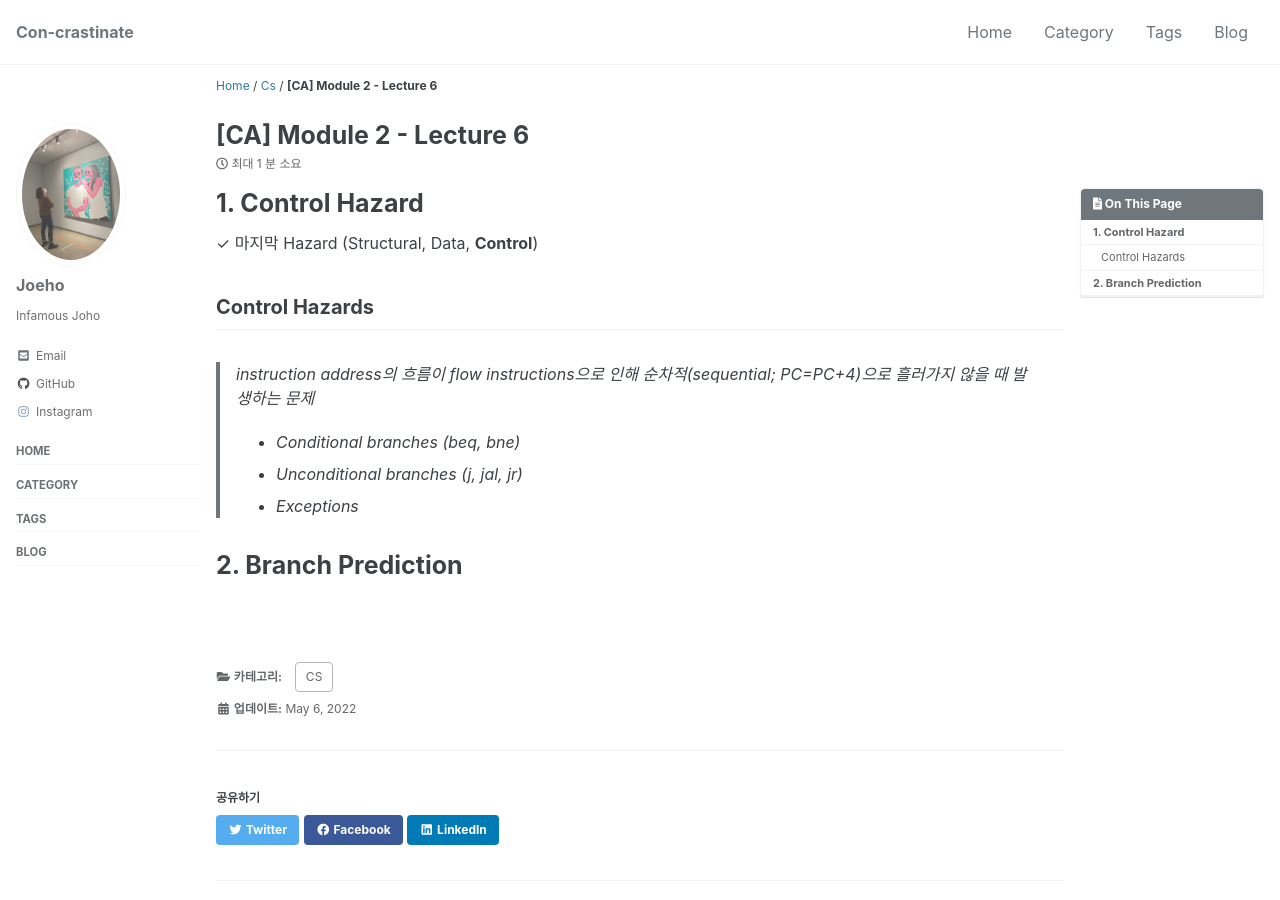
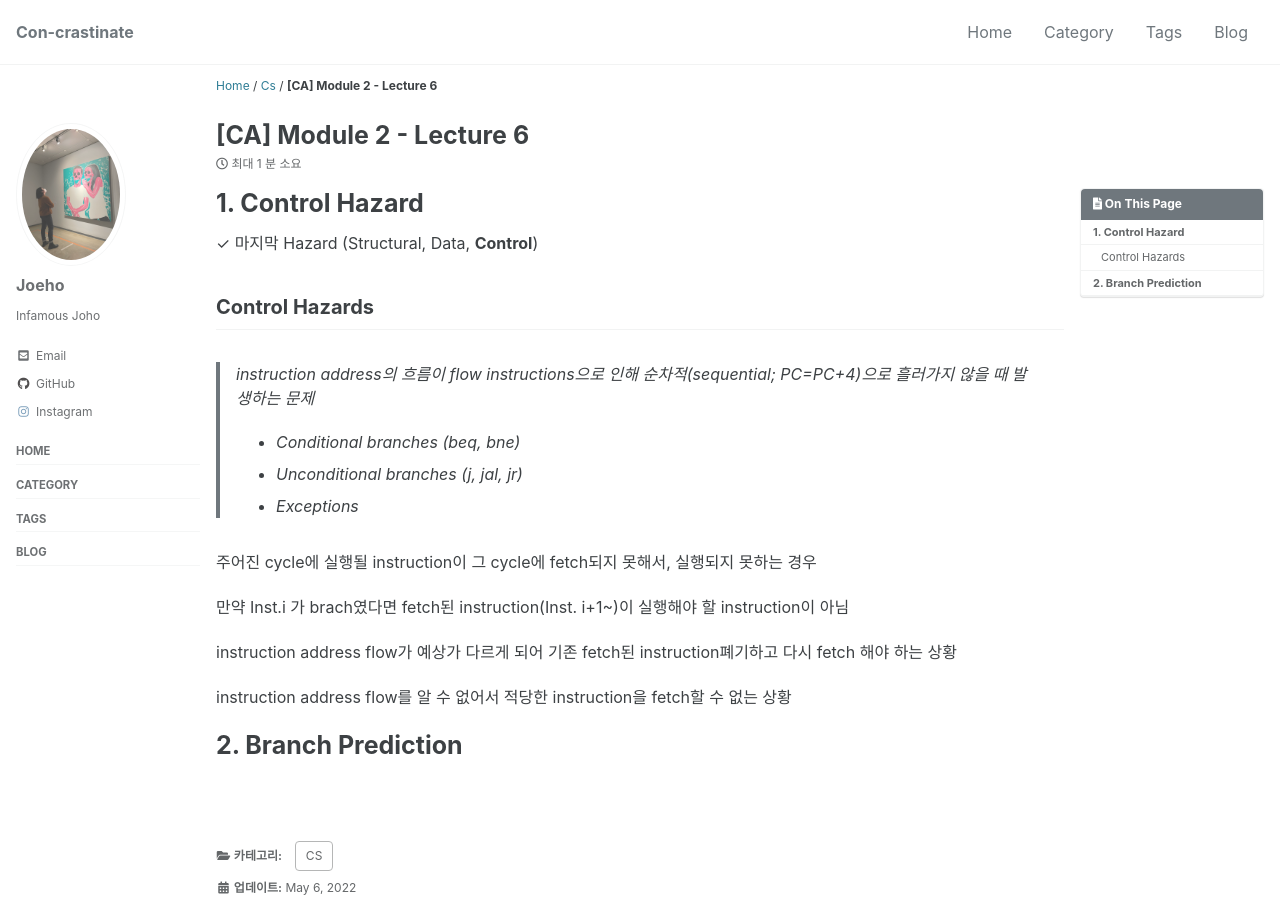
Before and after one commit to joeholee/joeholee.github.io, a Jekyll site: the page built from _posts/2022-05-06-ca-sixth.md, in a window 1280 px wide and 900 px high. Built offline with Jekyll 4.4.1, drawn with Linux system fonts in a browser that asks for light colours; cached includes are drawn as plain includes; some web fonts are replaced; comment, search, counter and statistics services are not loaded.

Commit message:
Update 2022-05-06-ca-sixth.md

```diff
--- a/_posts/2022-05-06-ca-sixth.md
+++ b/_posts/2022-05-06-ca-sixth.md
@@ -28,6 +28,14 @@ last_modified_at: 2022-05-06
 - *Unconditional branches* (j, jal, jr)
 - *Exceptions*
 
+주어진 cycle에 실행될 instruction이 그 cycle에 fetch되지 못해서, 실행되지 못하는 경우
+
+만약 Inst.i 가 brach였다면 fetch된 instruction(Inst. i+1~)이 실행해야 할 instruction이 아님
+
+instruction address flow가 예상가 다르게 되어 기존 fetch된 instruction폐기하고 다시 fetch 해야 하는 상황
+
+instruction address flow를 알 수 없어서 적당한 instruction을 fetch할 수 없는 상황
+
 # 2. Branch Prediction
 
 <br>
```
